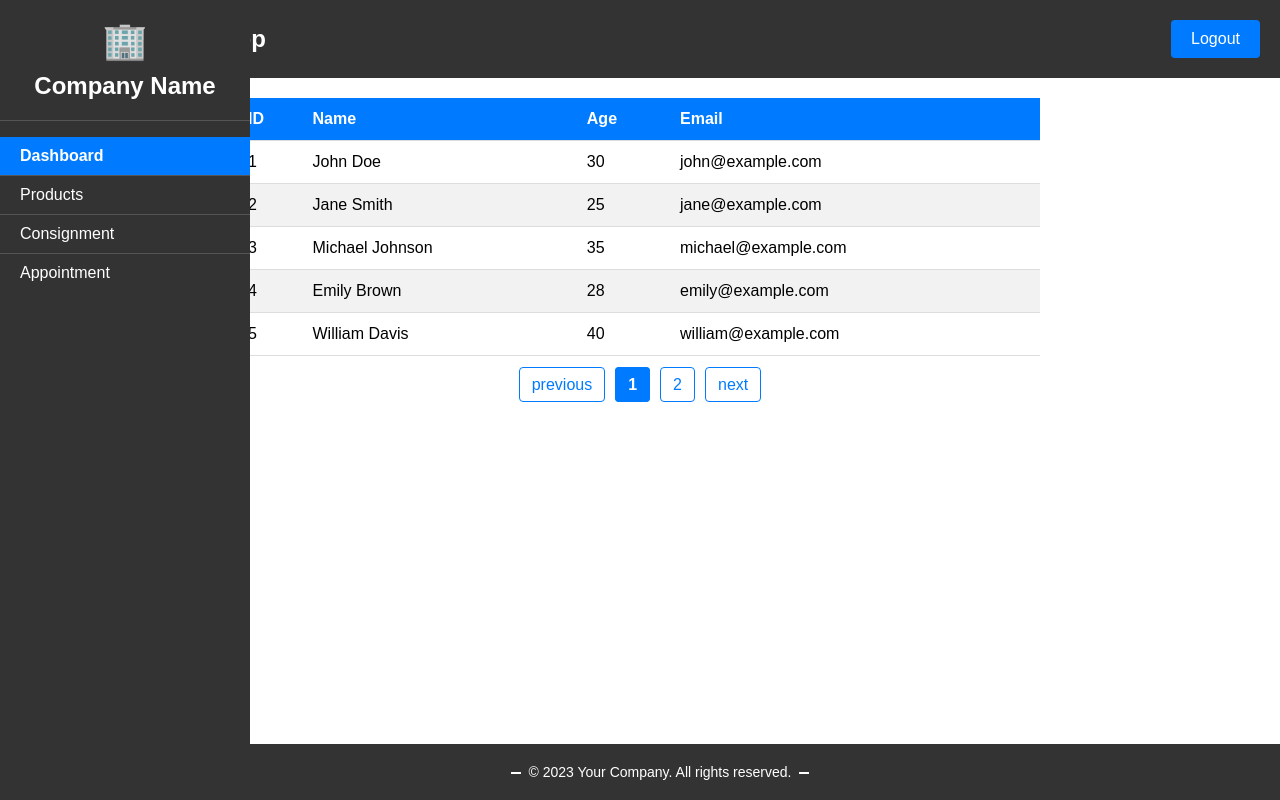
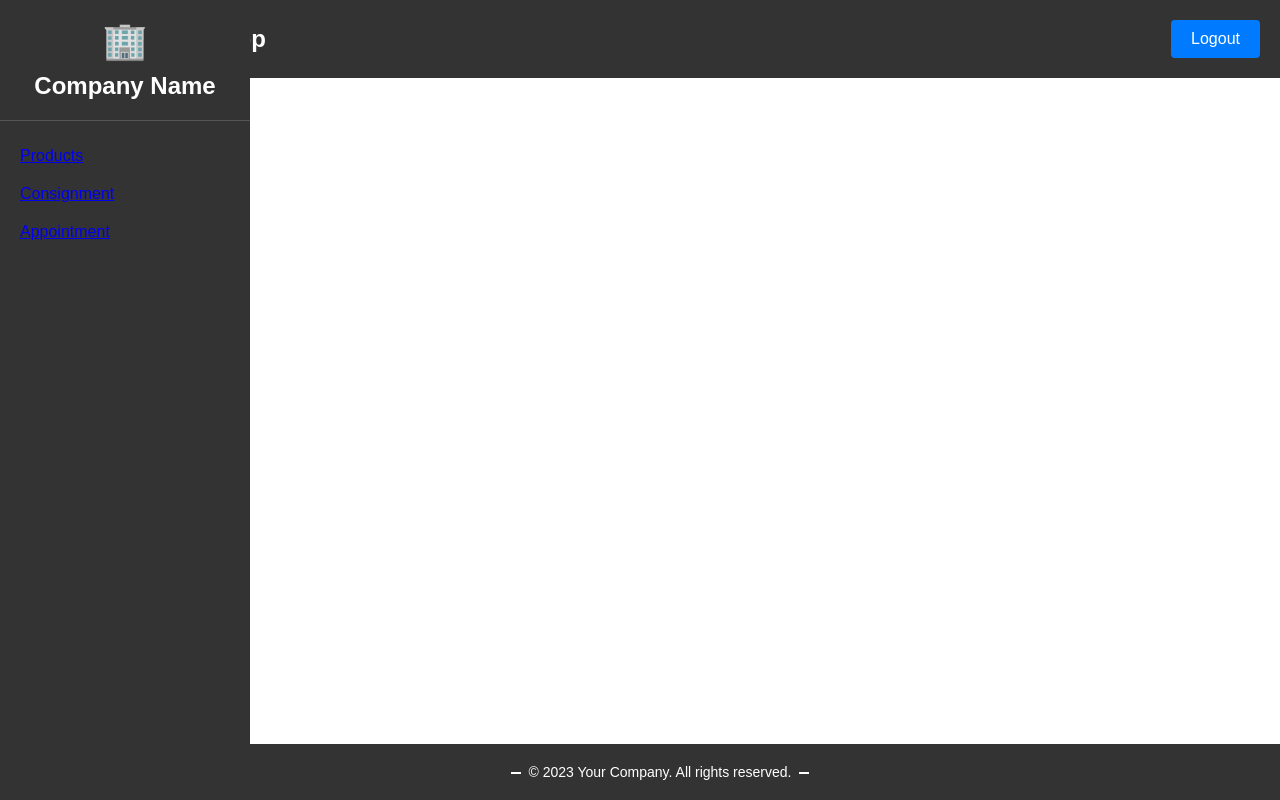
Before and after one commit to miroa88/React-Components, a React (Create React App) app: page / in a window 1280 px wide. Shown: the top 800 px of the page. Built offline with nearby package versions, Linux system fonts and the light colour scheme.

Commit message:
adding router

```diff
--- a/package.json
+++ b/package.json
@@ -9,6 +9,7 @@
     "react": "^18.2.0",
     "react-dom": "^18.2.0",
     "react-paginate": "^8.2.0",
+    "react-router-dom": "^6.14.2",
     "react-scripts": "5.0.1",
     "react-slick": "^0.29.0",
     "slick-carousel": "^1.8.1",
--- a/src/App.js
+++ b/src/App.js
@@ -1,25 +1,32 @@
+import { BrowserRouter as Router, Route, Routes } from 'react-router-dom'
 import PaginationComponent from './PaginationComponent';
 import './App.css';
 import CardSlider from './CardSlider';
-import Sidebar from './SideBar';
-import Footer from './Footer';
-import Header from './Header';
 import Table from './Table';
+import Layout from './Layout';
+
 function App() {
   return (
-    // <div className="App">
-    //   <PaginationComponent />
-    // </div>
-    // <div className="App">
-    //   <h1>React Card Slider</h1>
-    //   <CardSlider />
-    // </div>
-    <div>
-      <Header />
-      <Sidebar />
-      <Table />
-      <Footer />
-    </div>
+
+    // <Router>
+    //   <Layout>
+    //     <Routes>
+    //       <Route path="/"  component={<Table />} />
+    //       <Route path="/pagination" component={<PaginationComponent />} />
+    //       <Route path="/cardSlider" component={<CardSlider />} />
+    //     </Routes>
+    //   </Layout>
+    // </Router>
+    <Router>
+    <Layout>
+      <Routes>
+        <Route exact path="/table" element={<Table/>}/>
+        <Route exact path="/pagination" element={<PaginationComponent/>}/>
+        <Route exact path="/cardSlider" element={<CardSlider/>}/>
+        {/* <Route path="*" element={<NotFound/>}/> */}
+      </Routes>
+    </Layout>
+  </Router>
   );
 }
 
--- /dev/null
+++ b/src/Layout.js
@@ -0,0 +1,19 @@
+import React from 'react';
+import Header from './Header';
+import Sidebar from './Sidebar';
+import Footer from './Footer';
+
+const Layout = ({ children }) => {
+  return (
+    <div>
+      <Header />
+      <div className="main-content">
+        <Sidebar />
+        <div className="content">{children}</div>
+      </div>
+      <Footer />
+    </div>
+  );
+};
+
+export default Layout;
--- a/src/SideBar.js
+++ b/src/SideBar.js
@@ -1,6 +1,6 @@
 import React from 'react';
 import './Sidebar.css';
-
+import { Link } from 'react-router-dom';
 const Sidebar = () => {
   return (
     <div className="sidebar">
@@ -8,10 +8,12 @@ const Sidebar = () => {
         <h3>Company Name</h3>
       </div>
       <ul className="sidebar-menu">
-        <li className="menu-item active">Dashboard</li>
-        <li className="menu-item">Products</li>
+        <Link to="/table" ><li className="menu-item">Products</li></Link>
+        <Link to="/pagination" ><li className="menu-item">Consignment</li></Link>
+        <Link to="/cardSlider" > <li className="menu-item">Appointment</li></Link>
+        {/* <li className="menu-item">Products</li>
         <li className="menu-item">Consignment</li>
-        <li className="menu-item">Appointment</li>
+        <li className="menu-item">Appointment</li> */}
       </ul>
     </div>
   );
```
Also changed, not shown: 1 other file (tests, documents, lock files or other folders).
